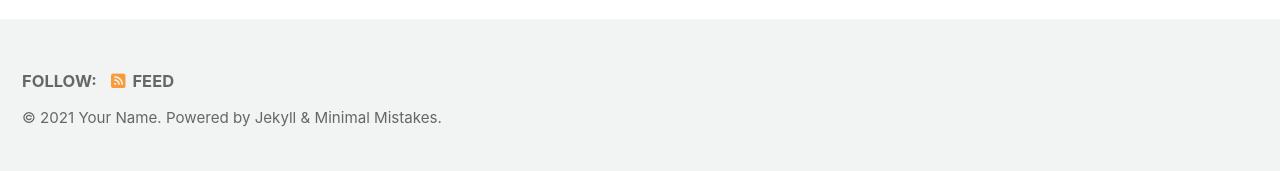
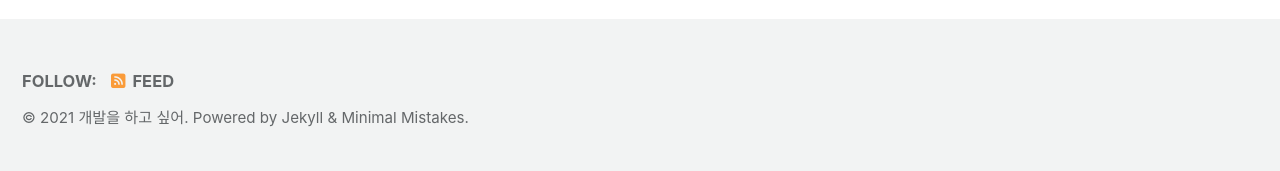
Before and after one commit to sang0436/sang0436.github.io, a Jekyll site: the page built from index.markdown, in a window 1280 px wide. Shown: the part 1023-1194 px from the top of the page. Built offline with Jekyll 4.4.1, drawn with Linux system fonts in a browser that asks for light colours; cached includes are drawn as plain includes; nearby versions of some CDN libraries; the list of posts is cut into pages by our own code.

Commit message:
Update _config.yml

```diff
--- a/_config.yml
+++ b/_config.yml
@@ -19,8 +19,8 @@ locale                   : "en-US"
 title                    : "Site Title"
 title_separator          : "-"
 subtitle                 : # site tagline that appears below site title in masthead
-name                     : "Your Name"
-description              : "An amazing website."
+name                     : "개발을 하고 싶어"
+description              : "개발자가 목표인 평범한 대학생입니다."
 url                      : "https://sang0436.github.io" # the base hostname & protocol for your site e.g. "https://mmistakes.github.io"
 baseurl                  : # the subpath of your site, e.g. "/blog"
 repository               : "sang0436/sang0436.github.io" # GitHub username/repo-name e.g. "mmistakes/minimal-mistakes"
```
